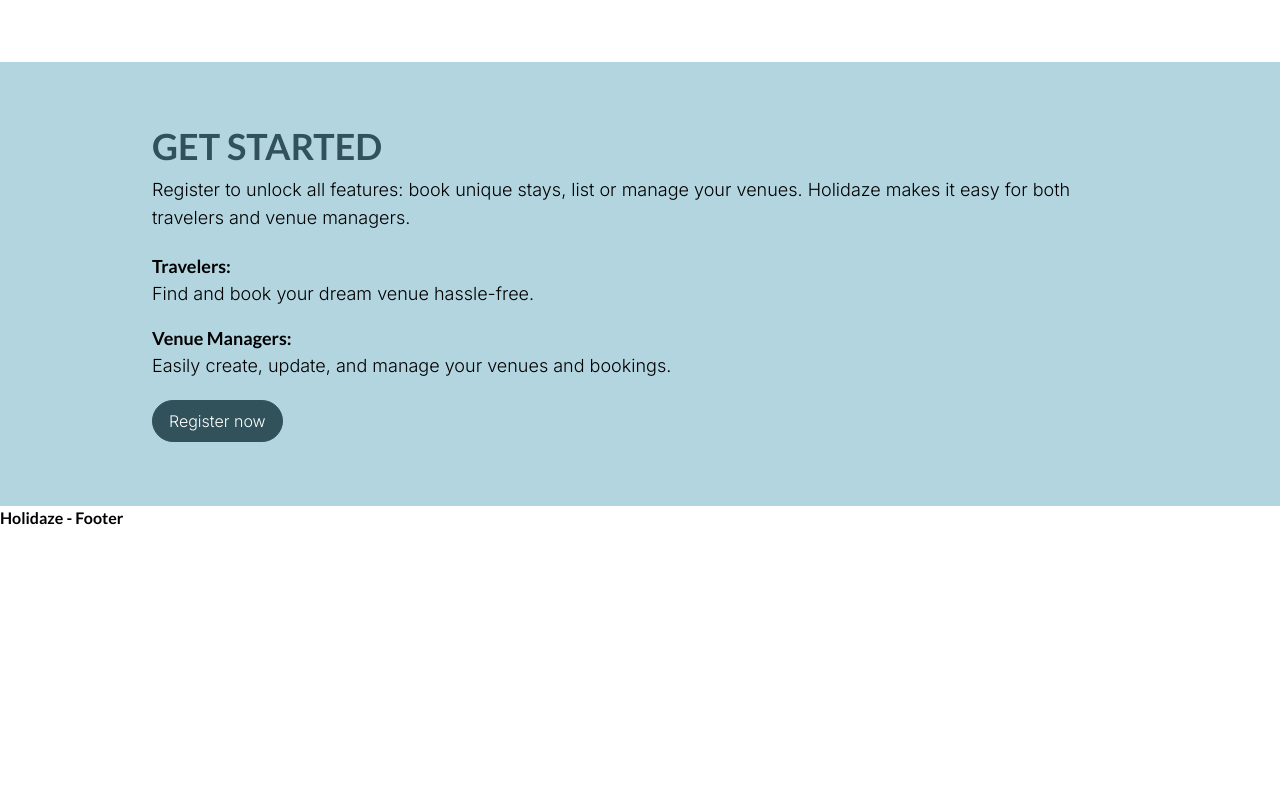
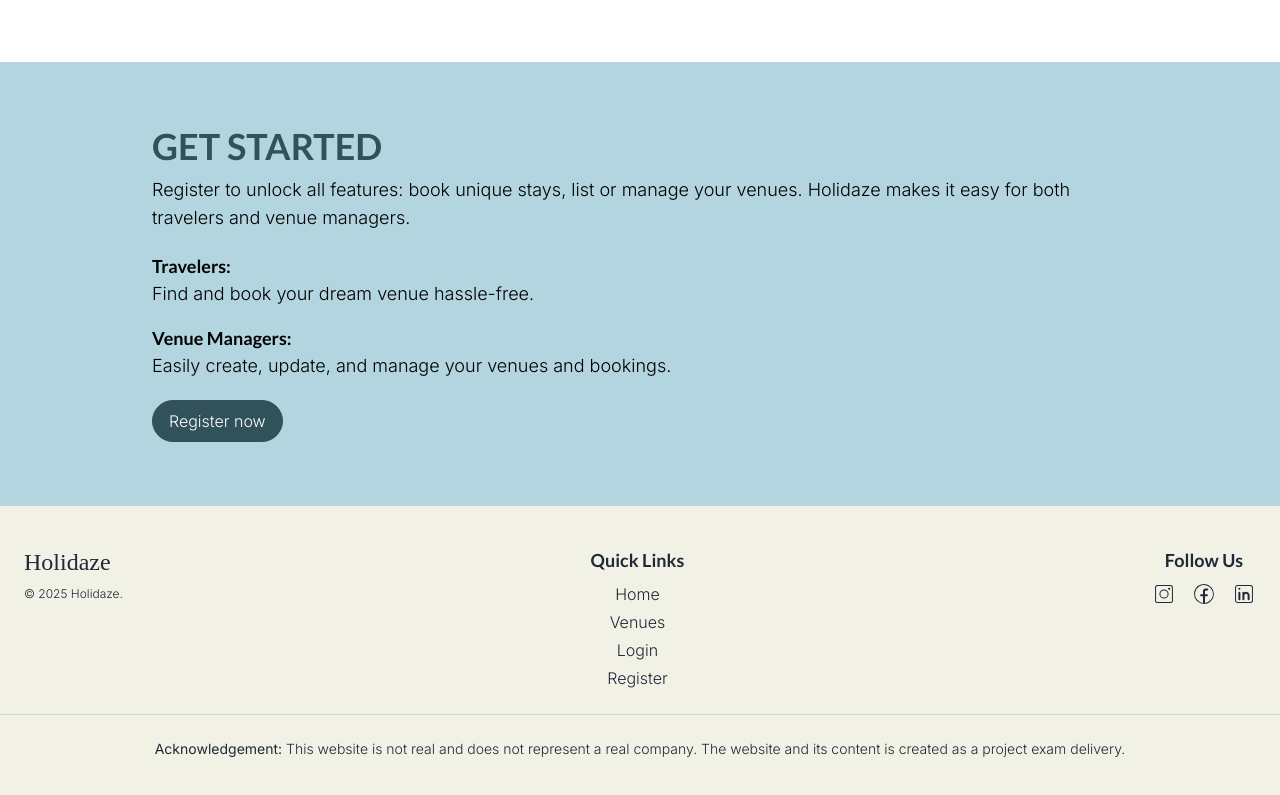
Before and after one commit to karlwoien/project-exam-2, a React (Vite) app: page / in a window 1280 px wide. Shown: the part 1530-2325 px from the top of the page. Before the commit the page ends 2060 px from the top, so only its background shows below. Built offline with nearby package versions, Linux system fonts and the light colour scheme; no server answers; a web font is replaced by a local one.

Commit message:
adds footer content

```diff
--- a/src/components/Footer/index.jsx
+++ b/src/components/Footer/index.jsx
@@ -1,7 +1,57 @@
+import { Link } from "react-router-dom";
+import { CiInstagram, CiFacebook, CiLinkedin } from "react-icons/ci";
+
 export default function Footer() {
     return (
-        <footer className="flex items-center">
-            <h1>Holidaze - Footer</h1>
+        <footer className="bg-bg-muted text-gray-800 py-10">
+            <div className="max-w-7xl mx-auto px-6 flex flex-col md:flex-row justify-between items-center md:items-start">
+
+                {/* Logo */}
+                <div className="mb-6 md:mb-0 text-center md:text-left">
+                    <div className="logo font-logo text-2xl mb-2">
+                        <Link to="/" className="hover:text-bg-highlight">Holidaze</Link>
+                    </div>
+                    <p className="text-xs">© {new Date().getFullYear()} Holidaze.</p>
+                </div>
+
+                {/* Navigation Links */}
+                <div className="mb-6 md:mb-0">
+                    <h3 className="text-lg mb-2">Quick Links</h3>
+                    <ul className="space-y-1 text-center">
+                        <li><Link to="/" className="hover:text-bg-highlight">Home</Link></li>
+                        <li><Link to="/venues" className="hover:text-bg-highlight">Venues</Link></li>
+                        <li><Link to="/login" className="hover:text-bg-highlight">Login</Link></li>
+                        <li><Link to="/register" className="hover:text-bg-highlight">Register</Link></li>
+                    </ul>
+                </div>
+
+                {/* Social Media Icons */}
+                <div className="mb-6 md:mb-0 text-center">
+                    <h3 className="text-lg mb-2">Follow Us</h3>
+                    <div className="flex space-x-4 text-2xl justify-center">
+                        <a href="https://instagram.com" target="_blank" rel="noopener noreferrer" className="hover:text-bg-highlight">
+                            <CiInstagram />
+                        </a>
+                        <a href="https://facebook.com" target="_blank" rel="noopener noreferrer" className="hover:text-bg-highlight">
+                            <CiFacebook />
+                        </a>
+                        <a href="https://linkedin.com" target="_blank" rel="noopener noreferrer" className="hover:text-bg-highlight">
+                            <CiLinkedin />
+                        </a>
+                    </div>
+                </div>
+            </div>
+
+            {/* Divider Line */}
+            <div className="border-t border-gray-300 my-6 mx-auto max-w-7xl px-6"></div>
+
+            {/* Copyright & Acknowledgement */}
+            <div className="text-center px-6 mb-2">
+                <p className="text-sm">
+                    <strong>Acknowledgement:</strong> This website is not real and does not represent a real company.
+                    The website and its content is created as a project exam delivery.
+                </p>
+            </div>
         </footer>
     );
-};
+}
```
